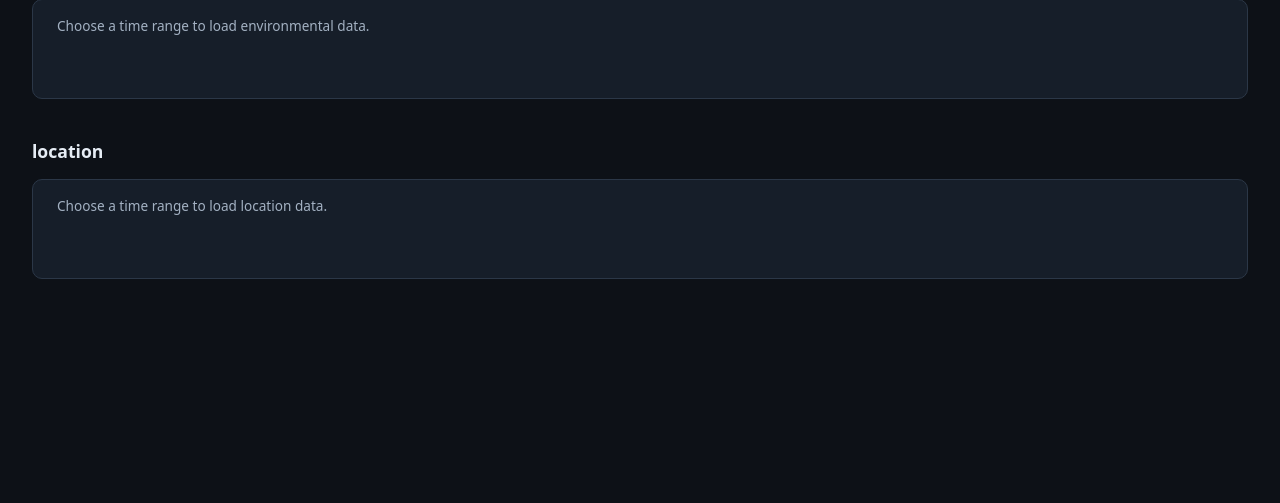
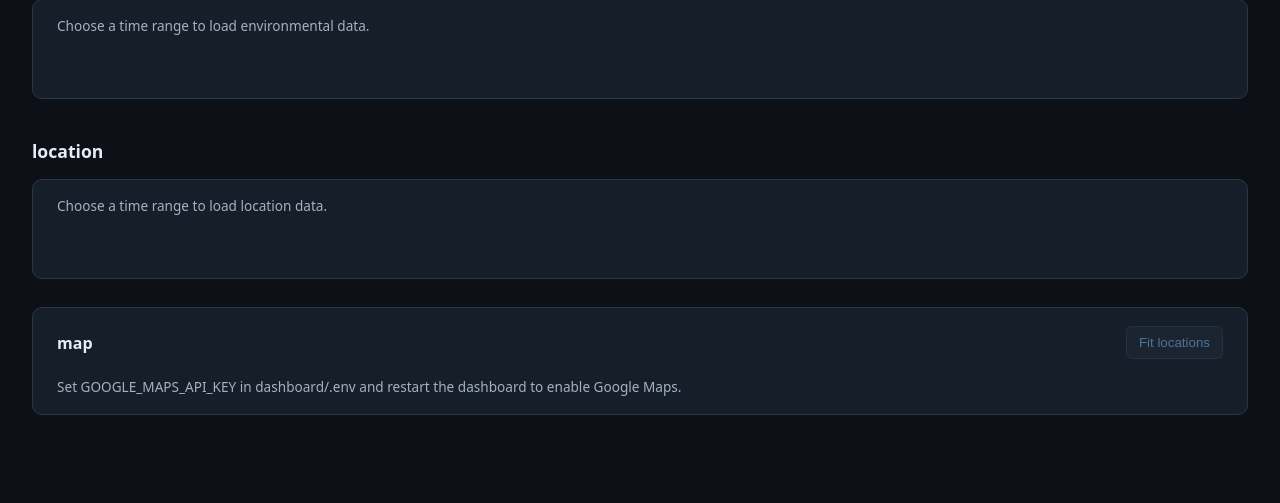
Before and after one commit to stratopi-org/stratopi, a Flask app: page / in a window 1280 px wide. Shown: the part 935-1438 px from the top of the page. Before the commit the page ends 1214 px from the top, so only its background shows below. Run offline with Flask 3, Linux system fonts and the light colour scheme; some libraries are stand-ins or nearby versions.

Commit message:
google maps

```diff
--- a/software/dashboard/app.py
+++ b/software/dashboard/app.py
@@ -16,6 +16,7 @@ from battery_chart import build_battery_figure, read_battery
 from database import read_connection
 from environmental_charts import ENVIRONMENTAL_CHARTS, build_environmental_figure, read_environmental
 from location_chart import build_location_figure, read_location
+from location_map import read_location_points
 
 load_dotenv(Path(__file__).with_name('.env'))
 
@@ -127,6 +128,7 @@ def read_tables(database_url, pages=None):
 def create_app():
     app = Flask(__name__)
     app.config['POSTGRES_URL'] = os.environ.get('POSTGRES_URL')
+    app.config['GOOGLE_MAPS_API_KEY'] = os.environ.get('GOOGLE_MAPS_API_KEY', '')
 
     @app.get('/assets/plotly.min.js')
     def plotly_js():
@@ -176,6 +178,21 @@ def create_app():
             return jsonify(error='Unable to load location data. Check the database connection and permissions.'), 503
         figure = build_location_figure(rows, start, end)
         return app.response_class(figure.to_json(), mimetype='application/json')
+
+    @app.get('/api/charts/location/map')
+    def location_map():
+        try:
+            start, end = chart_time_range(request.args)
+        except ValueError:
+            return jsonify(error='Provide a valid start and end time with timezones, in chronological order.'), 400
+        database_url = app.config['POSTGRES_URL']
+        if not database_url:
+            return jsonify(error='Configure POSTGRES_URL to load location data.'), 503
+        try:
+            return jsonify(read_location_points(database_url, start, end))
+        except psycopg.Error:
+            app.logger.error('Unable to read location map data.')
+            return jsonify(error='Unable to load location map data. Check the database connection and permissions.'), 503
 
     @app.get('/api/charts/environmental/<chart>')
     def environmental_chart(chart):
--- a/software/dashboard/static/charts-time-range.js
+++ b/software/dashboard/static/charts-time-range.js
@@ -63,6 +63,7 @@
       button.setAttribute('aria-pressed', String(button.dataset.range === selected));
     }
     const range = { start: new Date(start).toISOString(), end: new Date(end).toISOString() };
+    range.viewKey = selected || `${range.start}/${range.end}`;
     control.dataset.start = range.start;
     control.dataset.end = range.end;
     summary.textContent = exactRange;
--- a/software/dashboard/static/charts.js
+++ b/software/dashboard/static/charts.js
@@ -57,7 +57,9 @@
     const timeout = setTimeout(() => request.abort(), 45000);
     document.dispatchEvent(new CustomEvent('charts:loading'));
     try {
-      const results = await Promise.all(charts.map(chart => updateChart(chart, event.detail, request)));
+      const updates = charts.map(chart => updateChart(chart, event.detail, request));
+      if (window.DashboardLocationMap) updates.push(window.DashboardLocationMap.update(event.detail, request.signal));
+      const results = await Promise.all(updates);
       if (activeRequest === request) {
         document.dispatchEvent(new CustomEvent('charts:refreshed', {
           detail: { success: results.every(Boolean) },
--- /dev/null
+++ b/software/dashboard/static/location-map.js
@@ -0,0 +1,185 @@
+(() => {
+  const panel = document.getElementById('location-map-panel');
+  const config = JSON.parse(document.getElementById('google-maps-config').textContent);
+  if (!panel || !config.apiKey) return;
+
+  const canvas = document.getElementById('location-map');
+  const status = document.getElementById('location-map-status');
+  const fitButton = document.getElementById('location-map-fit');
+  let apiPromise;
+  let map;
+  let infoWindow;
+  let currentBounds;
+  let lastViewKey;
+  let authError;
+  let activeSignal;
+  const rendered = new Map();
+
+  function loadApi() {
+    if (authError) return Promise.reject(authError);
+    if (window.google?.maps?.Map) return Promise.resolve(window.google.maps);
+    if (apiPromise) return apiPromise;
+    apiPromise = new Promise((resolve, reject) => {
+      const script = document.createElement('script');
+      const timeout = setTimeout(() => fail('Google Maps timed out. Check your connection and API key.'), 30000);
+      function fail(message) {
+        clearTimeout(timeout);
+        script.remove();
+        reject(new Error(message));
+      }
+      window.dashboardMapsReady = () => {
+        clearTimeout(timeout);
+        resolve(window.google.maps);
+      };
+      window.gm_authFailure = () => {
+        authError = new Error('Google Maps authorization failed. Check the API key, billing, and website restrictions.');
+        status.textContent = authError.message;
+        canvas.hidden = true;
+        fail(authError.message);
+      };
+      const url = new URL('https://maps.googleapis.com/maps/api/js');
+      url.searchParams.set('key', config.apiKey);
+      url.searchParams.set('v', 'quarterly');
+      url.searchParams.set('loading', 'async');
+      url.searchParams.set('callback', 'dashboardMapsReady');
+      script.src = url.href;
+      script.async = true;
+      script.onerror = () => fail('Unable to load Google Maps. Check your network connection.');
+      document.head.appendChild(script);
+    }).catch(error => {
+      apiPromise = null;
+      throw error;
+    });
+    return apiPromise;
+  }
+
+  function showReading(event) {
+    const content = document.createElement('div');
+    content.className = 'location-map-info';
+    const fields = [
+      ['added', new Date(event.feature.getProperty('added')).toLocaleString()],
+      ['altitude_m', event.feature.getProperty('altitude_m')],
+      ['vertical_speed_mpm', event.feature.getProperty('vertical_speed_mpm')],
+      ['speed_kn', event.feature.getProperty('speed_kn')],
+      ['course_d', event.feature.getProperty('course_d')],
+      ['direction', event.feature.getProperty('direction')],
+    ];
+    for (const [name, value] of fields) {
+      const line = document.createElement('p');
+      line.textContent = `${name}: ${value ?? 'NULL'}`;
+      content.appendChild(line);
+    }
+    infoWindow.setContent(content);
+    infoWindow.setPosition(event.latLng);
+    infoWindow.open({ map, shouldFocus: false });
+  }
+
+  function fitLocations() {
+    if (!currentBounds || currentBounds.isEmpty()) return;
+    const northeast = currentBounds.getNorthEast();
+    const southwest = currentBounds.getSouthWest();
+    if (northeast.equals(southwest)) {
+      map.setCenter(northeast);
+      map.setZoom(16);
+    } else {
+      map.fitBounds(currentBounds, 40);
+    }
+  }
+  fitButton.addEventListener('click', fitLocations);
+
+  function initializeMap(maps) {
+    if (map) return;
+    map = new maps.Map(canvas, {
+      center: { lat: 0, lng: 0 }, zoom: 2, gestureHandling: 'cooperative',
+      styles: [
+        { elementType: 'geometry', stylers: [{ color: '#202c3b' }] },
+        { elementType: 'labels.text.stroke', stylers: [{ color: '#161e29' }] },
+        { elementType: 'labels.text.fill', stylers: [{ color: '#a3b1c2' }] },
+        { featureType: 'road', elementType: 'geometry', stylers: [{ color: '#354357' }] },
+        { featureType: 'water', elementType: 'geometry', stylers: [{ color: '#10263d' }] },
+      ],
+    });
+    map.data.setStyle({
+      icon: { path: maps.SymbolPath.CIRCLE, scale: 5, fillColor: '#88c7ff',
+        fillOpacity: 0.9, strokeColor: '#161e29', strokeWeight: 1 },
+    });
+    map.data.addListener('click', showReading);
+    infoWindow = new maps.InfoWindow();
+  }
+
+  function updateFeatures(collection, maps) {
+    infoWindow.close();
+    const ids = new Set(collection.features.map(feature => String(feature.id)));
+    for (const [id, entry] of rendered) {
+      if (!ids.has(id)) {
+        map.data.remove(entry.feature);
+        rendered.delete(id);
+      }
+    }
+    const additions = [];
+    currentBounds = new maps.LatLngBounds();
+    for (const feature of collection.features) {
+      const id = String(feature.id);
+      const signature = JSON.stringify(feature);
+      const existing = rendered.get(id);
+      const [lng, lat] = feature.geometry.coordinates;
+      currentBounds.extend({ lat, lng });
+      if (existing?.signature === signature) continue;
+      if (existing) map.data.remove(existing.feature);
+      rendered.set(id, { signature });
+      additions.push(feature);
+    }
+    if (additions.length) {
+      for (const feature of map.data.addGeoJson({ type: 'FeatureCollection', features: additions })) {
+        rendered.get(String(feature.getId())).feature = feature;
+      }
+    }
+  }
+
+  window.DashboardLocationMap = {
+    async update(range, signal) {
+      const fetchController = new AbortController();
+      const abortFetch = () => fetchController.abort();
+      signal.addEventListener('abort', abortFetch, { once: true });
+      if (signal.aborted) abortFetch();
+      activeSignal = signal;
+      panel.setAttribute('aria-busy', 'true');
+      status.textContent = 'Loading locations…';
+      try {
+        const url = new URL(panel.dataset.mapUrl, window.location.origin);
+        url.searchParams.set('start', range.start);
+        url.searchParams.set('end', range.end);
+        const [maps, response] = await Promise.all([
+          loadApi(), fetch(url, { signal: fetchController.signal, cache: 'no-store' }),
+        ]);
+        const collection = await response.json();
+        if (signal.aborted) return false;
+        if (!response.ok) throw new Error(collection.error || 'Unable to load locations.');
+        if (authError) throw authError;
+        canvas.hidden = false;
+        initializeMap(maps);
+        updateFeatures(collection, maps);
+        fitButton.disabled = collection.features.length === 0;
+        const viewKey = range.viewKey || `${range.start}/${range.end}`;
+        if (collection.features.length && lastViewKey !== viewKey) {
+          fitLocations();
+          lastViewKey = viewKey;
+        }
+        status.textContent = collection.features.length
+          ? `${collection.features.length} location${collection.features.length === 1 ? '' : 's'}. Select a point for reading details.`
+          : 'No valid locations in this time range.';
+        return true;
+      } catch (error) {
+        if (activeSignal !== signal) return false;
+        canvas.hidden = true;
+        fitButton.disabled = true;
+        status.textContent = signal.aborted ? 'Location request timed out.' : error.message;
+        return false;
+      } finally {
+        fetchController.abort();
+        signal.removeEventListener('abort', abortFetch);
+        if (activeSignal === signal) panel.setAttribute('aria-busy', 'false');
+      }
+    },
+  };
+})();
--- a/software/dashboard/static/style.css
+++ b/software/dashboard/static/style.css
@@ -57,6 +57,19 @@ nav { display: flex; flex-wrap: wrap; gap: 10px 20px; margin-bottom: 28px; font-
 .chart-status { padding: 16px 24px; margin: 0; color: #a3b1c2; font-size: .85rem; }
 .chart-status:empty { display: none; }
 .chart-panel[aria-busy="true"] .chart-plot { opacity: .5; }
+.map-heading { display: flex; align-items: center; justify-content: space-between; gap: 16px; padding: 18px 24px; }
+.map-heading h3 { margin: 0; font-size: 1rem; font-weight: 600; }
+.map-fit { padding: 8px 12px; border: 1px solid #354357; border-radius: 6px; background: #202c3b; color: #88c7ff; cursor: pointer; }
+.map-fit:disabled { opacity: .5; cursor: default; }
+.map-fit:focus-visible { outline: 2px solid #88c7ff; outline-offset: 3px; }
+.map-status { color: #a3b1c2; font-size: .85rem; margin: 0; padding: 0 24px 18px; }
+.location-map { height: 480px; width: 100%; background: #161e29; }
+.location-map[hidden] { display: none; }
+.location-map-info { color: #e6edf5; padding: 4px; font: .8rem system-ui, sans-serif; }
+.location-map-info p { margin: 6px 0; }
+.location-map-panel .gm-style-iw-c, .location-map-panel .gm-style-iw-tc::after { background: #202c3b; }
+.location-map-panel .gm-style-iw-d { background: #202c3b; }
+.location-map-panel .gm-style-iw-chr button { filter: invert(1); }
 @media (max-width: 600px) {
   .charts-header { align-items: stretch; }
   .range-panel { width: calc(100vw - 32px); max-width: none; grid-template-columns: minmax(0, 1fr); }
--- a/software/dashboard/templates/charts.html
+++ b/software/dashboard/templates/charts.html
@@ -77,6 +77,18 @@
   <p class="chart-status" role="status">Choose a time range to load location data.</p>
   <div class="chart-plot" role="img" aria-label="Location altitude over time" hidden></div>
 </section>
+<section class="location-map-panel" id="location-map-panel" data-map-url="{{ url_for('location_map') }}" aria-labelledby="location-map-heading">
+  <div class="map-heading">
+    <h3 id="location-map-heading">map</h3>
+    <button class="map-fit" id="location-map-fit" type="button" disabled>Fit locations</button>
+  </div>
+  {% if config.GOOGLE_MAPS_API_KEY %}
+  <p class="map-status" id="location-map-status" role="status">Loading Google Maps…</p>
+  {% else %}
+  <p class="map-status" id="location-map-status" role="status">Set GOOGLE_MAPS_API_KEY in dashboard/.env and restart the dashboard to enable Google Maps.</p>
+  {% endif %}
+  <div id="location-map" class="location-map" aria-label="Locations in the selected time range" hidden></div>
+</section>
 </section>
 {% endblock %}
 
@@ -85,6 +97,8 @@
 <script id="time-bounds-url" type="application/json">{{ url_for('charts_time_bounds')|tojson }}</script>
 <script src="{{ url_for('plotly_js') }}" defer></script>
 <script src="{{ url_for('static', filename='charts-auto-refresh.js') }}" defer></script>
+<script id="google-maps-config" type="application/json">{{ {'apiKey': config.GOOGLE_MAPS_API_KEY}|tojson }}</script>
+<script src="{{ url_for('static', filename='location-map.js') }}" defer></script>
 <script src="{{ url_for('static', filename='charts.js') }}" defer></script>
 <script src="{{ url_for('static', filename='charts-time-range.js') }}" defer></script>
 {% endblock %}
```
Also changed, not shown: software/dashboard/location_map.py (added, +35 -0 lines), software/dashboard/tests/test_charts.cjs (+20 -2 lines), software/dashboard/tests/test_database.py (+4 -1 lines), software/dashboard/tests/test_location_map.cjs (added, +158 -0 lines), software/dashboard/tests/test_location_map.py (added, +73 -0 lines), software/dashboard/README.md.
